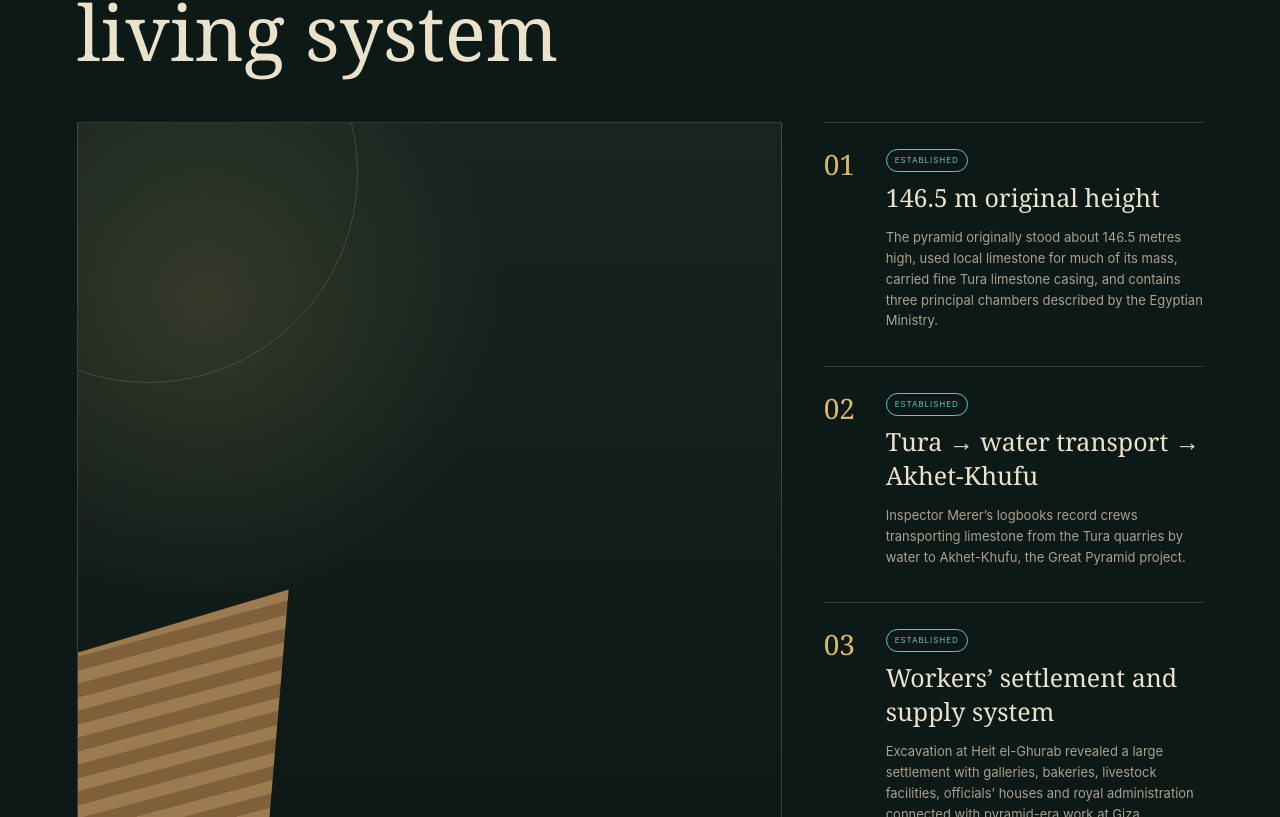
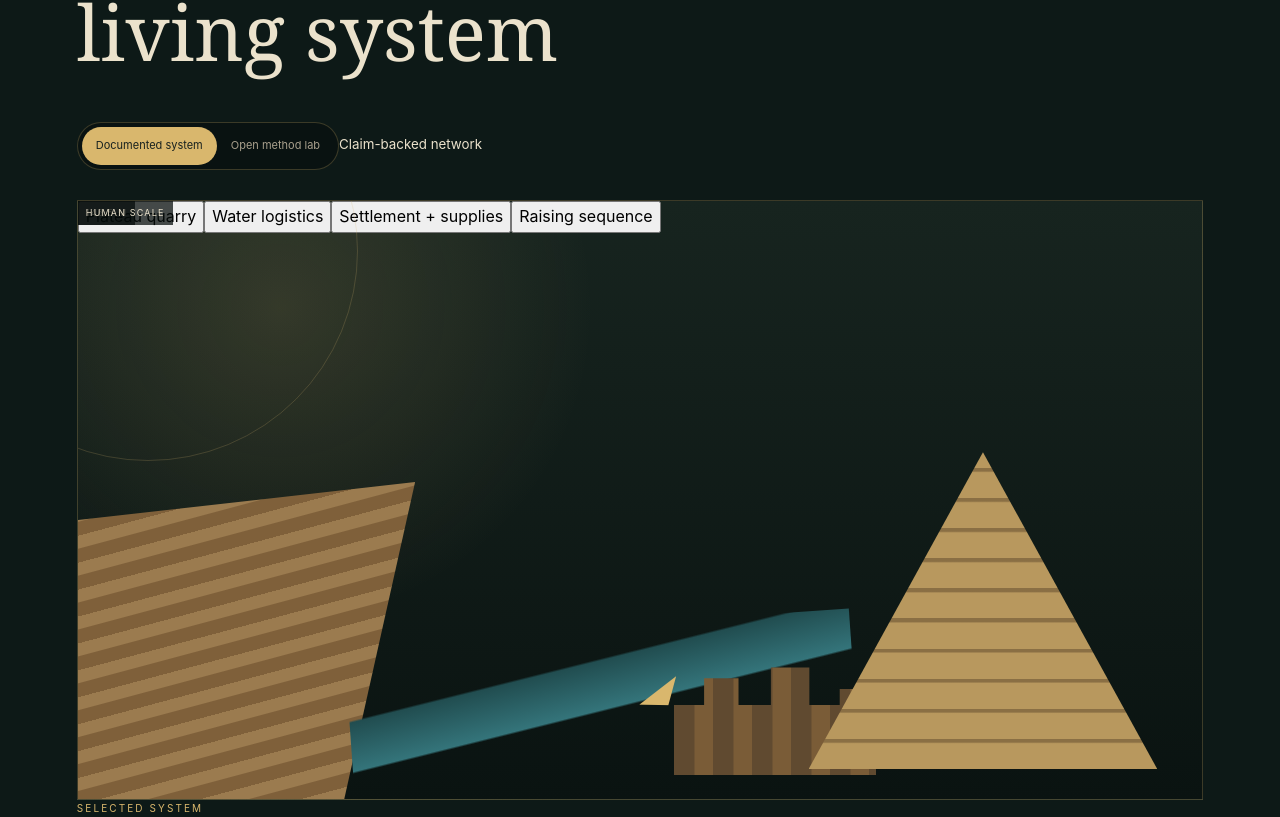
Before and after one commit to mikelninh/atlas-of-the-sacred, a Next.js app: page /sites/giza in a window 1280 px wide. Shown: the part 1143-1960 px from the top of the page. Built offline with nearby package versions, Linux system fonts and the light colour scheme.

Commit message:
feat: deepen Giza construction lab

```diff
--- a/components/giza/ConstructionDiagram.tsx
+++ b/components/giza/ConstructionDiagram.tsx
@@ -1,27 +1,76 @@
-import { getClaims } from "@/lib/content";
+"use client";
+
+import { useState } from "react";
+import { getClaim } from "@/lib/content";
 import { EvidenceBadge } from "@/components/claim/EvidenceBadge";
 
-const ids = ["giza-scale-materials", "giza-tura-transport", "giza-worker-city", "giza-construction-method-open"];
+const systemNodes = [
+  { id: "quarry", label: "Plateau quarry", claimId: "giza-scale-materials" },
+  { id: "river", label: "Water logistics", claimId: "giza-tura-transport" },
+  { id: "settlement", label: "Settlement + supplies", claimId: "giza-worker-city" },
+  { id: "raising", label: "Raising sequence", claimId: "giza-construction-method-open" },
+] as const;
+
+const modelFamilies = [
+  { id: "direct", title: "Direct approach", copy: "A simple route family for testing long, changing slopes against the growing monument." },
+  { id: "turning", title: "Turning approach", copy: "A conceptual route that changes direction beside or around the pyramid as height increases." },
+  { id: "combined", title: "Combined systems", copy: "Different stages may have required different combinations of ramps, hauling and levering." },
+] as const;
 
 export function ConstructionDiagram() {
-  const steps = getClaims(ids);
+  const [mode, setMode] = useState<"system" | "method">("system");
+  const [activeNode, setActiveNode] = useState<(typeof systemNodes)[number]>(systemNodes[0]);
+  const [activeModel, setActiveModel] = useState<(typeof modelFamilies)[number]>(modelFamilies[2]);
+  const claim = getClaim(mode === "system" ? activeNode.claimId : "giza-construction-method-open");
+
   return (
-    <div className="construction-layout">
-      <div className="construction-stage" aria-label="Diagram of the connected systems behind pyramid construction">
+    <div className="construction-v2">
+      <div className="giza-module-toolbar">
+        <div className="segmented" role="group" aria-label="Construction view">
+          <button aria-pressed={mode === "system"} onClick={() => setMode("system")}>Documented system</button>
+          <button aria-pressed={mode === "method"} onClick={() => setMode("method")}>Open method lab</button>
+        </div>
+        <small>{mode === "system" ? "Claim-backed network" : "Interpretive models · not reconstructions"}</small>
+      </div>
+
+      <div className={`construction-stage construction-stage-v2 mode-${mode} model-${activeModel.id}`} aria-label="Interactive diagram of the systems behind pyramid construction">
         <div className="sun-orbit" />
-        <div className="quarry-cliff"><span>Plateau quarry</span></div>
-        <div className="river-route"><span>Water network</span><i className="boat">◢</i></div>
-        <div className="worker-city"><span>Settlement + supplies</span></div>
-        <div className="pyramid-build"><i/><i/><i/><i/><span>Raising sequence remains unresolved</span></div>
+        <div className="giza-scale-tower"><span>146.5 m</span><i /></div>
+        <div className="quarry-cliff" />
+        <div className="river-route"><i className="boat">◢</i></div>
+        <div className="worker-city" />
+        <div className="pyramid-build"><i className="model-route" /></div>
+        <div className="construction-human" aria-hidden="true"><i /><span>human scale</span></div>
+
+        {mode === "system" ? systemNodes.map((node) => (
+          <button
+            key={node.id}
+            className={`construction-node node-${node.id} ${activeNode.id === node.id ? "active" : ""}`}
+            onClick={() => setActiveNode(node)}
+          >
+            <i />{node.label}
+          </button>
+        )) : (
+          <div className="method-model-picker">
+            {modelFamilies.map((model) => (
+              <button key={model.id} aria-pressed={activeModel.id === model.id} onClick={() => setActiveModel(model)}>
+                <span>{model.title}</span>
+                <small>{model.copy}</small>
+              </button>
+            ))}
+          </div>
+        )}
       </div>
-      <ol className="diagram-steps">
-        {steps.map((claim, index) => (
-          <li key={claim.id}>
-            <span className="step-number">0{index + 1}</span>
-            <div><EvidenceBadge status={claim.status}/><h3>{claim.diagramLabel}</h3><p>{claim.statement}</p></div>
-          </li>
-        ))}
-      </ol>
+
+      <aside className="giza-module-copy construction-copy-v2">
+        <p className="eyebrow">{mode === "system" ? "Selected system" : "Method boundary"}</p>
+        <EvidenceBadge status={claim.status} />
+        <h3>{mode === "system" ? claim.title : activeModel.title}</h3>
+        <p>{mode === "system" ? claim.statement : activeModel.copy}</p>
+        <div className="giza-insight"><span>Interpretation</span><p>{claim.interpretation}</p></div>
+        <div className="limit-box"><span>What this does not prove</span>{claim.doesNotProve}</div>
+        {mode === "method" && <p className="schematic-label">Conceptual route family only. No complete end-to-end raising sequence is established.</p>}
+      </aside>
     </div>
   );
 }
```
